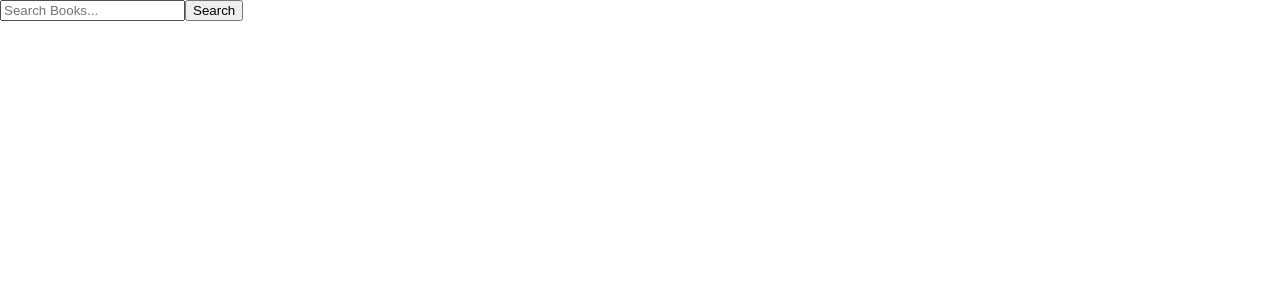
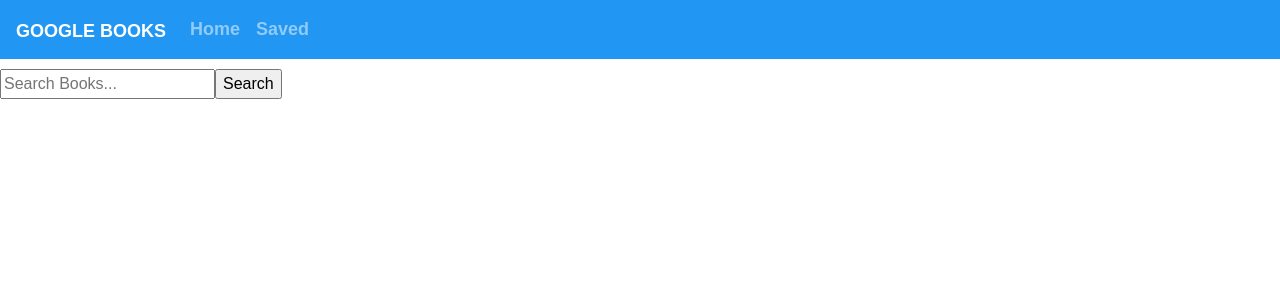
Before and after one commit to hhutku/googleBookSearch, a React (Create React App) app in the folder client/: page / in a window 1280 px wide. Shown: the top 300 px of the page. Built offline with nearby package versions, Linux system fonts and the light colour scheme; a web font is replaced by a local one.

Commit message:
Nav added

```diff
--- a/client/public/index.html
+++ b/client/public/index.html
@@ -4,37 +4,19 @@
     <meta charset="utf-8">
     <meta name="viewport" content="width=device-width, initial-scale=1, shrink-to-fit=no">
     <meta name="theme-color" content="#000000">
-    <!--
-      manifest.json provides metadata used when your web app is added to the
-      homescreen on Android. See https://developers.google.com/web/fundamentals/engage-and-retain/web-app-manifest/
-    -->
     <link rel="manifest" href="%PUBLIC_URL%/manifest.json">
-    <link rel="shortcut icon" href="%PUBLIC_URL%/favicon.ico">
-    <!--
-      Notice the use of %PUBLIC_URL% in the tags above.
-      It will be replaced with the URL of the `public` folder during the build.
-      Only files inside the `public` folder can be referenced from the HTML.
-
-      Unlike "/favicon.ico" or "favicon.ico", "%PUBLIC_URL%/favicon.ico" will
-      work correctly both with client-side routing and a non-root public URL.
-      Learn how to configure a non-root public URL by running `npm run build`.
-    -->
-    <title>React App</title>
+    <link rel="shortcut icon" href="https://i.pinimg.com/originals/2c/fc/93/2cfc93d7665f5d7728782700e50596e3.png">
+    <link rel="stylesheet" href="https://cdnjs.cloudflare.com/ajax/libs/bootswatch/4.0.0/journal/bootstrap.min.css" />
+    <title>Google Books Search</title>
   </head>
   <body>
     <noscript>
       You need to enable JavaScript to run this app.
     </noscript>
     <div id="root"></div>
-    <!--
-      This HTML file is a template.
-      If you open it directly in the browser, you will see an empty page.
 
-      You can add webfonts, meta tags, or analytics to this file.
-      The build step will place the bundled scripts into the <body> tag.
-
-      To begin the development, run `npm start` or `yarn start`.
-      To create a production bundle, use `npm run build` or `yarn build`.
-    -->
+    <script src="https://code.jquery.com/jquery-3.4.1.slim.min.js" integrity="sha384-J6qa4849blE2+poT4WnyKhv5vZF5SrPo0iEjwBvKU7imGFAV0wwj1yYfoRSJoZ+n" crossorigin="anonymous"></script>
+    <script src="https://cdn.jsdelivr.net/npm/popper.js@1.16.0/dist/umd/popper.min.js" integrity="sha384-Q6E9RHvbIyZFJoft+2mJbHaEWldlvI9IOYy5n3zV9zzTtmI3UksdQRVvoxMfooAo" crossorigin="anonymous"></script>
+    <script src="https://stackpath.bootstrapcdn.com/bootstrap/4.4.1/js/bootstrap.min.js" integrity="sha384-wfSDF2E50Y2D1uUdj0O3uMBJnjuUD4Ih7YwaYd1iqfktj0Uod8GCExl3Og8ifwB6" crossorigin="anonymous"></script>
   </body>
 </html>
--- a/client/src/App.js
+++ b/client/src/App.js
@@ -3,13 +3,15 @@
 import Home from "./pages/Home";
 import Saved from "./pages/Saved";
 import NotFound from "./pages/NotFound";
-import GoogleState from "./context/google/GoogleState"
+import GoogleState from "./context/google/GoogleState";
+import Nav from "./components/Nav/Nav"
 
 
 function App() {
   return (
     <GoogleState>
     <Router>
+      <Nav/>
     <div>
       <Switch>
         <Route exact path="/" component={Home} />
--- /dev/null
+++ b/client/src/components/Nav/Nav.js
@@ -0,0 +1,32 @@
+import React from 'react';
+import "./style.css";
+import { Link } from "react-router-dom";
+
+
+
+
+function Nav() {
+
+    return (
+        <div>
+            <nav className="navbar navbar-expand-lg navbar-dark">
+                <Link className="navbar-brand" to="/">Google Books</Link>
+                <button className="navbar-toggler" type="button" data-toggle="collapse" data-target="#navbarNav" aria-controls="navbarNav" aria-expanded="false" aria-label="Toggle navigation">
+                    <span className="navbar-toggler-icon"></span>
+                </button>
+                <div className="collapse navbar-collapse" id="navbarNav">
+                    <ul className="navbar-nav">
+                        <li className="nav-item ">
+                            <Link className="nav-link" to="/">Home<span className="sr-only">(current)</span></Link>
+                        </li>
+                        <li className="nav-item ">
+                            <Link className="nav-link" to="/saved">Saved</Link>
+                        </li>
+                    </ul>
+                </div>
+            </nav>
+        </div>
+    )
+}
+
+export default Nav;
--- /dev/null
+++ b/client/src/components/Nav/style.css
@@ -0,0 +1,4 @@
+.navbar {
+    background-color: #2196f3;
+    margin-bottom: 10px;
+}
--- a/package.json
+++ b/package.json
@@ -20,8 +20,10 @@
   },
   "dependencies": {
     "axios": "^0.21.1",
+    "bootstrap": "^4.6.0",
     "express": "^4.16.3",
     "if-env": "^1.0.4",
+    "react-bootstrap": "^1.5.2",
     "react-dom": "^17.0.1",
     "react-router-dom": "^5.2.0"
   }
```
Also changed, not shown: 1 other file (tests, documents, lock files or other folders).
